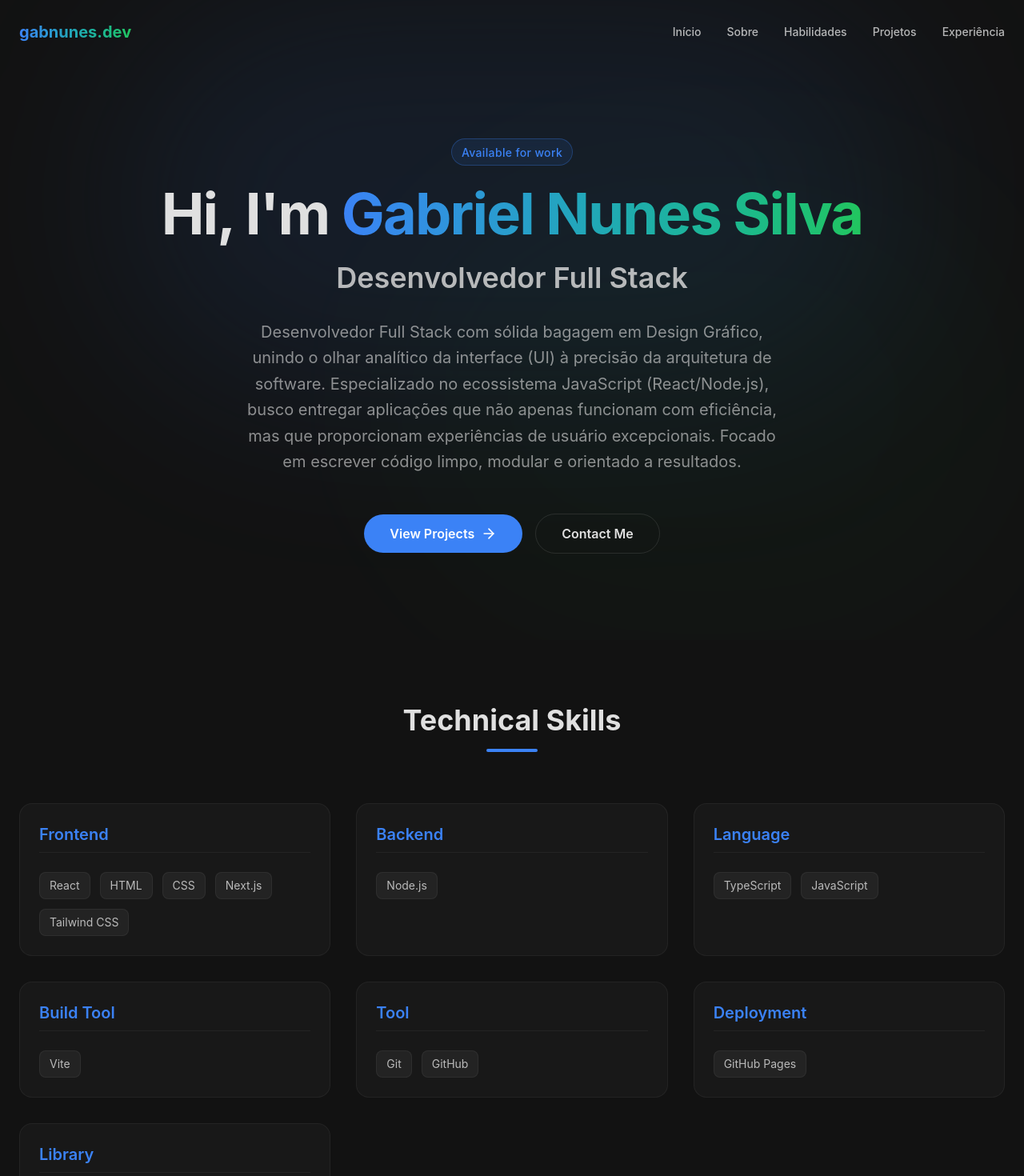
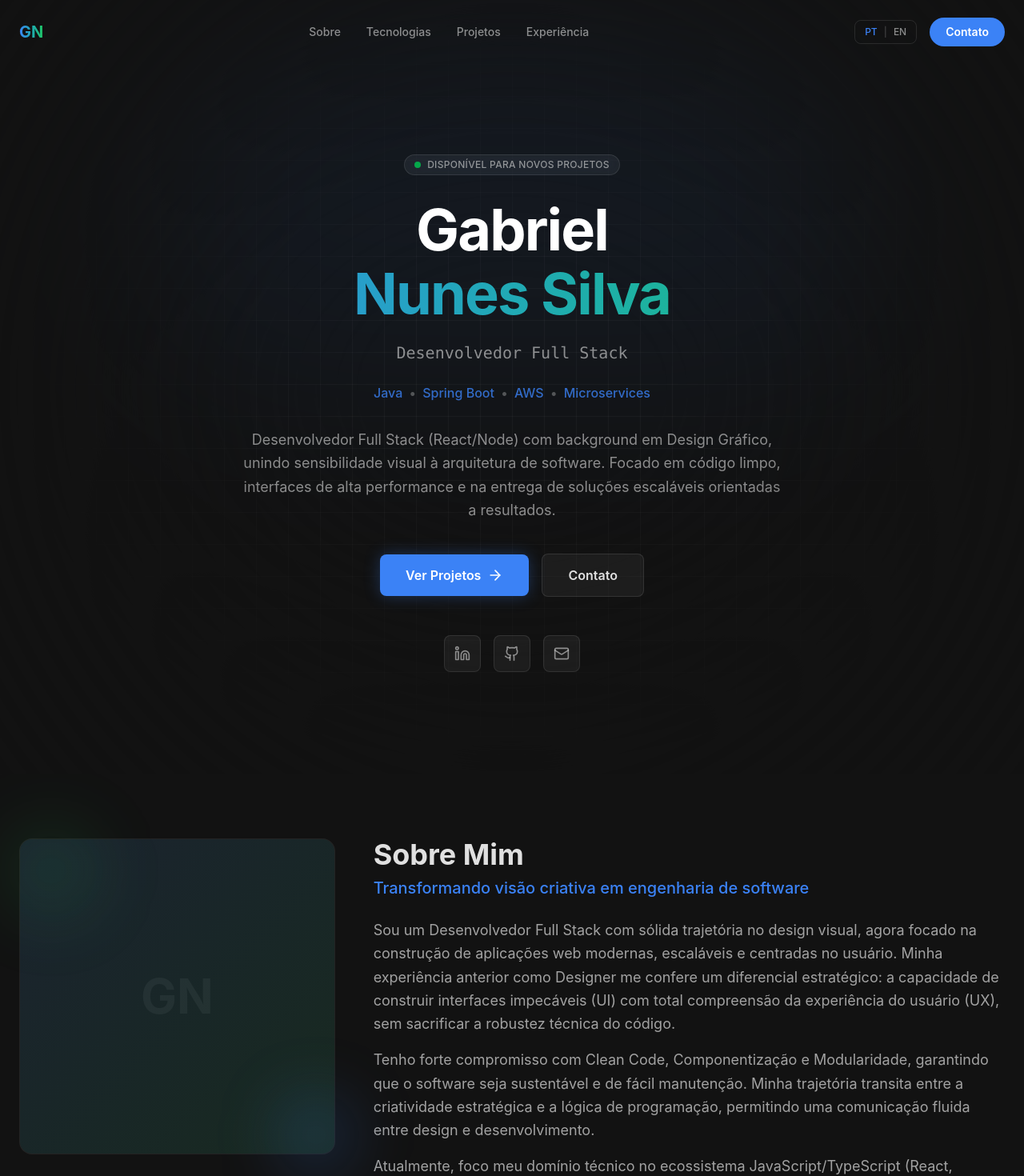
Before and after one commit to gabnunesdev/portfolio, a React (Vite) app: page / in a window 1280 px wide. Shown: the top 1470 px of the page at 80% size. Built offline with nearby package versions, Linux system fonts and the light colour scheme.

Commit message:
feat: refactor header and hero section and add translation

```diff
--- a/src/App.tsx
+++ b/src/App.tsx
@@ -1,17 +1,22 @@
 import { Header } from './components/Header';
 import { Hero } from './components/Hero';
+import { About } from './components/About';
 import { Skills } from './components/Skills';
 import { Projects } from './components/Projects';
 import { Experience } from './components/Experience';
 import { Footer } from './components/Footer';
 
+import { LanguageProvider } from './contexts/LanguageContext';
+
 function App() {
   return (
+    <LanguageProvider>
       <div className="min-h-screen bg-background text-text font-sans selection:bg-primary/30">
         <Header />
 
         <main>
           <Hero />
+          <About />
           <Skills />
           <Experience />
           <Projects />
@@ -19,6 +24,7 @@ function App() {
 
         <Footer />
       </div>
+    </LanguageProvider>
   );
 }
 
--- /dev/null
+++ b/src/components/About.tsx
@@ -0,0 +1,39 @@
+import React from 'react';
+import { profile } from '../data/profile';
+
+export const About: React.FC = () => {
+  return (
+    <section id="about" className="py-20 bg-background relative overflow-hidden">
+      <div className="container mx-auto px-4 md:px-6 relative z-10">
+        <div className="flex flex-col md:flex-row items-start gap-12">
+
+          {/* Decorative / Image placeholder side */}
+          <div className="w-full md:w-1/3 relative">
+             <div className="aspect-square rounded-2xl overflow-hidden bg-surface/50 border border-white/5 flex items-center justify-center relative group">
+                <div className="absolute inset-0 bg-gradient-to-br from-primary/20 to-secondary/20 opacity-50 group-hover:opacity-100 transition-opacity" />
+                <span className="text-6xl font-bold text-white/5 select-none">GN</span>
+             </div>
+             {/* Decorative elements */}
+             <div className="absolute -bottom-6 -right-6 w-24 h-24 bg-primary/20 blur-2xl rounded-full" />
+             <div className="absolute -top-6 -left-6 w-32 h-32 bg-secondary/10 blur-2xl rounded-full" />
+          </div>
+
+          {/* Content side */}
+          <div className="w-full md:w-2/3">
+             <h2 className="text-3xl md:text-4xl font-bold text-text mb-2">Sobre Mim</h2>
+             <h3 className="text-xl text-primary font-medium mb-6">
+                {profile.about[0]}
+             </h3>
+
+             <div className="space-y-4 text-text/70 leading-relaxed text-lg">
+                {profile.about.slice(1).map((paragraph, index) => (
+                  <p key={index}>{paragraph}</p>
+                ))}
+             </div>
+          </div>
+
+        </div>
+      </div>
+    </section>
+  );
+};
--- a/src/components/Header.tsx
+++ b/src/components/Header.tsx
@@ -1,9 +1,11 @@
 import React, { useState, useEffect } from 'react';
-import { Menu, X } from 'lucide-react';
+import { Menu, X, Globe } from 'lucide-react';
+import { useLanguage } from '../contexts/LanguageContext';
 
 export const Header: React.FC = () => {
   const [isScrolled, setIsScrolled] = useState(false);
   const [isMenuOpen, setIsMenuOpen] = useState(false);
+  const { t, language, toggleLanguage } = useLanguage();
 
   useEffect(() => {
     const handleScroll = () => {
@@ -14,11 +16,10 @@ export const Header: React.FC = () => {
   }, []);
 
   const navLinks = [
-    { name: 'Início', href: '#hero' },
-    { name: 'Sobre', href: '#about' },
-    { name: 'Habilidades', href: '#skills' },
-    { name: 'Projetos', href: '#projects' },
-    { name: 'Experiência', href: '#experience' },
+    { name: t.nav.about, href: '#about' },
+    { name: t.nav.skills, href: '#skills' },
+    { name: t.nav.projects, href: '#projects' },
+    { name: t.nav.experience, href: '#experience' },
   ];
 
   return (
@@ -28,18 +29,20 @@ export const Header: React.FC = () => {
       }`}
     >
       <div className="container mx-auto px-4 md:px-6">
-        <div className="flex items-center justify-between h-16 md:h-20">
-          <a href="#" className="text-xl font-bold bg-clip-text text-transparent bg-gradient-to-r from-primary to-secondary">
-            gabnunes.dev
+        <div className="flex items-center justify-between h-20">
+
+          {/* Logo (Left) */}
+          <a href="#" className="text-xl font-bold bg-clip-text text-transparent bg-linear-to-r from-primary to-secondary">
+            GN
           </a>
 
-          {/* Desktop Nav */}
+          {/* Nav (Center) */}
           <nav className="hidden md:flex items-center space-x-8">
             {navLinks.map((link) => (
               <a
                 key={link.name}
                 href={link.href}
-                className="text-sm font-medium text-text/80 hover:text-primary transition-colors"
+                className="text-sm font-medium text-text/60 hover:text-primary transition-colors"
                 onClick={(e) => {
                   e.preventDefault();
                   document.querySelector(link.href)?.scrollIntoView({ behavior: 'smooth' });
@@ -49,6 +52,27 @@ export const Header: React.FC = () => {
               </a>
             ))}
           </nav>
+
+          {/* Actions (Right) */}
+          <div className="hidden md:flex items-center gap-4">
+             {/* Language Toggle */}
+             <button
+                onClick={toggleLanguage}
+                className="flex items-center gap-2 px-3 py-1.5 rounded-lg border border-white/10 hover:border-white/20 transition-all text-xs font-medium text-text/80 hover:bg-white/5"
+             >
+                <span className={language === 'pt' ? 'text-primary' : 'text-text/60'}>PT</span>
+                <span className="text-white/20">|</span>
+                <span className={language === 'en' ? 'text-primary' : 'text-text/60'}>EN</span>
+             </button>
+
+             {/* Contact Button */}
+             <a
+                href="#contact"
+                className="px-5 py-2 bg-primary hover:bg-primary/90 text-white text-sm font-semibold rounded-full transition-all hover:shadow-[0_0_15px_rgba(59,130,246,0.4)]"
+             >
+                {t.nav.contact}
+             </a>
+          </div>
 
           {/* Mobile Menu Button */}
           <button
@@ -74,6 +98,15 @@ export const Header: React.FC = () => {
                 {link.name}
               </a>
             ))}
+            <div className="pt-4 border-t border-white/10 flex items-center justify-between">
+               <button
+                  onClick={toggleLanguage}
+                  className="flex items-center gap-2 text-sm text-text/80"
+               >
+                  <Globe size={16} />
+                  {language === 'pt' ? 'Português' : 'English'}
+               </button>
+            </div>
           </nav>
         </div>
       )}
--- a/src/components/Hero.tsx
+++ b/src/components/Hero.tsx
@@ -1,47 +1,93 @@
 import React from 'react';
-import { ArrowRight } from 'lucide-react';
+import { ArrowRight, Github, Linkedin, Mail } from 'lucide-react';
 import { profile } from '../data/profile';
+import { useLanguage } from '../contexts/LanguageContext';
 
 export const Hero: React.FC = () => {
+  const { t } = useLanguage();
+
   return (
-    <section id="hero" className="min-h-screen flex items-center justify-center relative overflow-hidden pt-16">
+    <section id="hero" className="pt-32 pb-20 md:pt-48 md:pb-32 flex items-center justify-center relative overflow-hidden bg-grid">
+      {/* Radial Gradient overlay for grid */}
+      <div className="absolute inset-0 bg-background [mask-image:radial-gradient(ellipse_at_center,transparent_20%,black_70%)] pointer-events-none" />
+
       {/* Background Effects */}
-      <div className="absolute top-0 left-1/2 -translate-x-1/2 w-[1000px] h-[500px] bg-primary/20 blur-[120px] rounded-full opacity-50 pointer-events-none" />
-      <div className="absolute bottom-0 right-0 w-[800px] h-[600px] bg-secondary/10 blur-[100px] rounded-full opacity-30 pointer-events-none" />
+      <div className="absolute top-0 left-1/2 -translate-x-1/2 w-[1000px] h-[500px] bg-primary/20 blur-[120px] rounded-full opacity-30 pointer-events-none" />
 
       <div className="container mx-auto px-4 md:px-6 relative z-10 text-center">
-        <div className="inline-block px-3 py-1 mb-6 border border-primary/30 rounded-full bg-primary/10 backdrop-blur-sm">
-          <span className="text-primary text-sm font-medium tracking-wide">Available for work</span>
+
+        {/* Availability Badge */}
+        <div className="inline-flex items-center gap-2 px-3 py-1 mb-8 border border-white/10 rounded-full bg-white/5 backdrop-blur-sm">
+          <span className="w-2 h-2 rounded-full bg-green-500 animate-pulse" />
+          <span className="text-text/60 text-xs font-medium tracking-wide uppercase">{t.hero.available}</span>
         </div>
 
-        <h1 className="text-5xl md:text-7xl font-bold text-text mb-6 tracking-tight">
-          Hi, I'm <span className="bg-clip-text text-transparent bg-gradient-to-r from-primary to-secondary">{profile.name}</span>
+        {/* Name */}
+        <h1 className="text-5xl md:text-7xl font-bold text-white mb-2 tracking-tight">
+          {profile.name.split(' ')[0]}
+        </h1>
+        <h1 className="text-5xl md:text-7xl font-bold mb-6 tracking-tight bg-clip-text text-transparent bg-linear-to-r from-primary to-secondary">
+          {profile.name.split(' ').slice(1).join(' ')}
         </h1>
 
-        <h2 className="text-2xl md:text-4xl font-semibold text-text/80 mb-8 max-w-3xl mx-auto">
-          {profile.role}
+        {/* Role */}
+        <h2 className="text-lg md:text-xl font-mono text-text/60 mb-6">
+          {t.hero.roleSubtitle}
         </h2>
 
-        <p className="text-lg md:text-xl text-text/60 mb-12 max-w-2xl mx-auto leading-relaxed">
-          {profile.summary}
+        {/* Tech Stack Pills (Reference style) */}
+        <div className="flex flex-wrap justify-center gap-2 mb-8 opacity-80">
+            <span className="text-primary font-medium">Java</span>
+            <span className="text-text/40">•</span>
+            <span className="text-primary font-medium">Spring Boot</span>
+            <span className="text-text/40">•</span>
+            <span className="text-primary font-medium">AWS</span>
+            <span className="text-text/40">•</span>
+            <span className="text-primary font-medium">Microservices</span>
+        </div>
+
+        {/* Intro Text */}
+        <p className="text-lg text-text/60 mb-10 max-w-2xl mx-auto leading-relaxed">
+           {profile.summary}
         </p>
 
-        <div className="flex flex-col md:flex-row items-center justify-center gap-4">
+        {/* Application Buttons */}
+        <div className="flex flex-col md:flex-row items-center justify-center gap-4 mb-12">
           <a
             href="#projects"
-            className="group px-8 py-3 bg-primary hover:bg-primary/90 text-white rounded-full font-semibold transition-all flex items-center gap-2 hover:shadow-[0_0_20px_rgba(59,130,246,0.5)]"
+            className="w-full md:w-auto px-8 py-3.5 bg-primary hover:bg-primary/90 text-white rounded-lg font-semibold transition-all flex items-center justify-center gap-2 shadow-[0_0_20px_rgba(59,130,246,0.3)] hover:shadow-[0_0_30px_rgba(59,130,246,0.5)]"
           >
-            View Projects
-            <ArrowRight size={20} className="group-hover:translate-x-1 transition-transform" />
+            {t.hero.buttons.projects}
+            <ArrowRight size={20} />
           </a>
 
           <a
-            href="mailto:gabrielnunesdev@outlook.com"
-            className="px-8 py-3 bg-transparent border border-white/10 hover:border-primary/50 text-text hover:text-primary rounded-full font-semibold transition-all hover:bg-white/5"
+            href="#contact"
+            className="w-full md:w-auto px-8 py-3.5 bg-white/5 border border-white/10 hover:border-primary/50 text-text hover:text-white rounded-lg font-semibold transition-all hover:bg-white/10"
           >
-            Contact Me
+            {t.hero.buttons.contact}
           </a>
         </div>
+
+        {/* Social Icons (Reference Style: Square buttons below main actions) */}
+        <div className="flex items-center justify-center gap-4">
+            {profile.socials.map((social) => {
+               // Simple icon mapping since we are inside component
+               const Icon = social.icon === 'Github' ? Github : social.icon === 'Linkedin' ? Linkedin : Mail;
+               return (
+                  <a
+                     key={social.platform}
+                     href={social.url}
+                     target="_blank"
+                     rel="noopener noreferrer"
+                     className="p-3 bg-white/5 border border-white/10 rounded-lg text-text/60 hover:text-white hover:border-white/20 hover:bg-white/10 transition-all hover:-translate-y-1"
+                  >
+                     <Icon size={20} />
+                  </a>
+               )
+            })}
+        </div>
+
       </div>
     </section>
   );
--- /dev/null
+++ b/src/contexts/LanguageContext.tsx
@@ -0,0 +1,41 @@
+import React, { createContext, useContext, useState } from 'react';
+import { translations } from '../data/translations';
+import type { Language, TranslationState } from '../data/translations';
+
+interface LanguageContextType {
+  language: Language;
+  t: TranslationState;
+  setLanguage: (lang: Language) => void;
+  toggleLanguage: () => void;
+}
+
+const LanguageContext = createContext<LanguageContextType | undefined>(undefined);
+
+export const LanguageProvider: React.FC<{ children: React.ReactNode }> = ({ children }) => {
+  const [language, setLanguage] = useState<Language>('pt');
+
+  const toggleLanguage = () => {
+    setLanguage(prev => prev === 'pt' ? 'en' : 'pt');
+  };
+
+  const value = {
+    language,
+    t: translations[language],
+    setLanguage,
+    toggleLanguage
+  };
+
+  return (
+    <LanguageContext.Provider value={value}>
+      {children}
+    </LanguageContext.Provider>
+  );
+};
+
+export const useLanguage = () => {
+  const context = useContext(LanguageContext);
+  if (context === undefined) {
+    throw new Error('useLanguage must be used within a LanguageProvider');
+  }
+  return context;
+};
--- a/src/data/profile.ts
+++ b/src/data/profile.ts
@@ -3,7 +3,13 @@ import type { Profile } from '../types';
 export const profile: Profile = {
   name: "Gabriel Nunes Silva",
   role: "Desenvolvedor Full Stack",
-  summary: "Desenvolvedor Full Stack com sólida bagagem em Design Gráfico, unindo o olhar analítico da interface (UI) à precisão da arquitetura de software. Especializado no ecossistema JavaScript (React/Node.js), busco entregar aplicações que não apenas funcionam com eficiência, mas que proporcionam experiências de usuário excepcionais. Focado em escrever código limpo, modular e orientado a resultados.",
+  summary: "Desenvolvedor Full Stack (React/Node) com background em Design Gráfico, unindo sensibilidade visual à arquitetura de software. Focado em código limpo, interfaces de alta performance e na entrega de soluções escaláveis orientadas a resultados.",
+  about: [
+    "Transformando visão criativa em engenharia de software",
+    "Sou um Desenvolvedor Full Stack com sólida trajetória no design visual, agora focado na construção de aplicações web modernas, escaláveis e centradas no usuário. Minha experiência anterior como Designer me confere um diferencial estratégico: a capacidade de construir interfaces impecáveis (UI) com total compreensão da experiência do usuário (UX), sem sacrificar a robustez técnica do código.",
+    "Tenho forte compromisso com Clean Code, Componentização e Modularidade, garantindo que o software seja sustentável e de fácil manutenção. Minha trajetória transita entre a criatividade estratégica e a lógica de programação, permitindo uma comunicação fluida entre design e desenvolvimento.",
+    "Atualmente, foco meu domínio técnico no ecossistema JavaScript/TypeScript (React, Node.js e Tailwind CSS), explorando arquiteturas de APIs, bancos de dados relacionais e práticas modernas de deploy e versionamento."
+  ],
   socials: [
     {
       platform: "LinkedIn",
--- /dev/null
+++ b/src/data/translations.ts
@@ -0,0 +1,73 @@
+export const translations = {
+  pt: {
+    nav: {
+      home: 'Início',
+      about: 'Sobre',
+      skills: 'Tecnologias',
+      projects: 'Projetos',
+      experience: 'Experiência',
+      contact: 'Contato',
+    },
+    hero: {
+      available: 'Disponível para novos projetos',
+      roleSubtitle: 'Desenvolvedor Full Stack',
+      buttons: {
+        projects: 'Ver Projetos',
+        contact: 'Contato',
+      }
+    },
+    about: {
+      title: 'Sobre Mim',
+    },
+    skills: {
+      title: 'Tecnologias',
+    },
+    projects: {
+      title: 'Projetos em Destaque',
+    },
+    experience: {
+      title: 'Experiência Profissional',
+    },
+    footer: {
+      description: 'Construindo experiências digitais memoráveis com código limpo e design intuitivo.',
+      rights: 'Todos os direitos reservados.'
+    }
+  },
+  en: {
+    nav: {
+      home: 'Home',
+      about: 'About',
+      skills: 'Skills',
+      projects: 'Projects',
+      experience: 'Experience',
+      contact: 'Contact',
+    },
+    hero: {
+      available: 'Available for new projects',
+      roleSubtitle: 'Full Stack Developer',
+      buttons: {
+        projects: 'View Projects',
+        contact: 'Contact',
+      }
+    },
+    about: {
+      title: 'About Me',
+    },
+    skills: {
+      title: 'Technologies',
+    },
+    projects: {
+      title: 'Featured Projects',
+    },
+    experience: {
+      title: 'Professional Experience',
+    },
+    footer: {
+      description: 'Building memorable digital experiences with clean code and intuitive design.',
+      rights: 'All rights reserved.'
+    }
+  }
+};
+
+export type Language = 'pt' | 'en';
+export type TranslationState = typeof translations.pt;
--- a/src/index.css
+++ b/src/index.css
@@ -15,6 +15,13 @@
   .glass {
     @apply bg-background/80 backdrop-blur-md border border-white/10;
   }
+
+  .bg-grid {
+    background-size: 40px 40px;
+    background-image: linear-gradient(to right, rgba(255, 255, 255, 0.03) 1px, transparent 1px),
+                      linear-gradient(to bottom, rgba(255, 255, 255, 0.03) 1px, transparent 1px);
+    mask-image: radial-gradient(circle at center, black 40%, transparent 100%);
+  }
 }
 
 /* Base styles */
--- a/src/types/index.ts
+++ b/src/types/index.ts
@@ -28,6 +28,7 @@ export interface Profile {
   name: string;
   role: string;
   summary: string;
+  about: string[]; // Array of paragraphs
   location?: string;
   socials: SocialLink[];
 }
```
Also changed, not shown: 1 other file (tests, documents, lock files or other folders). Lines whose indentation alone changed are shown as unchanged.
